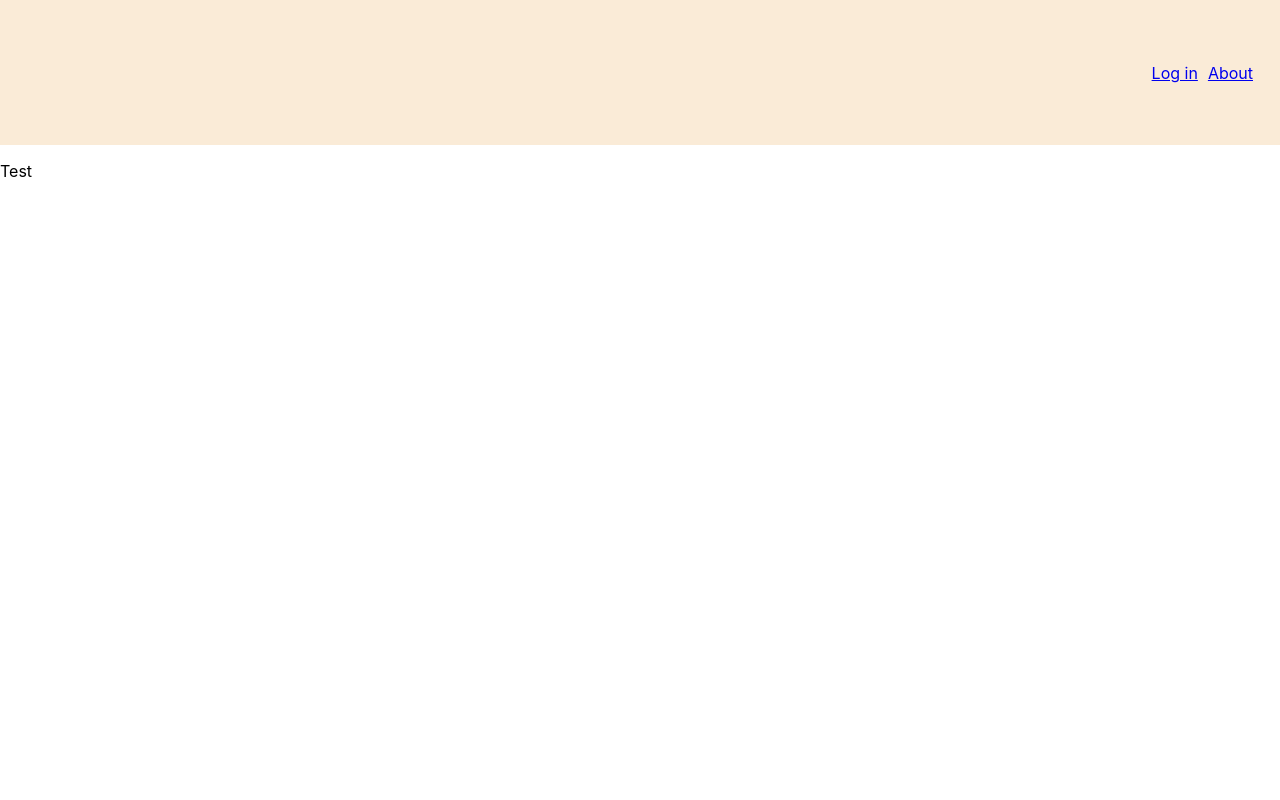
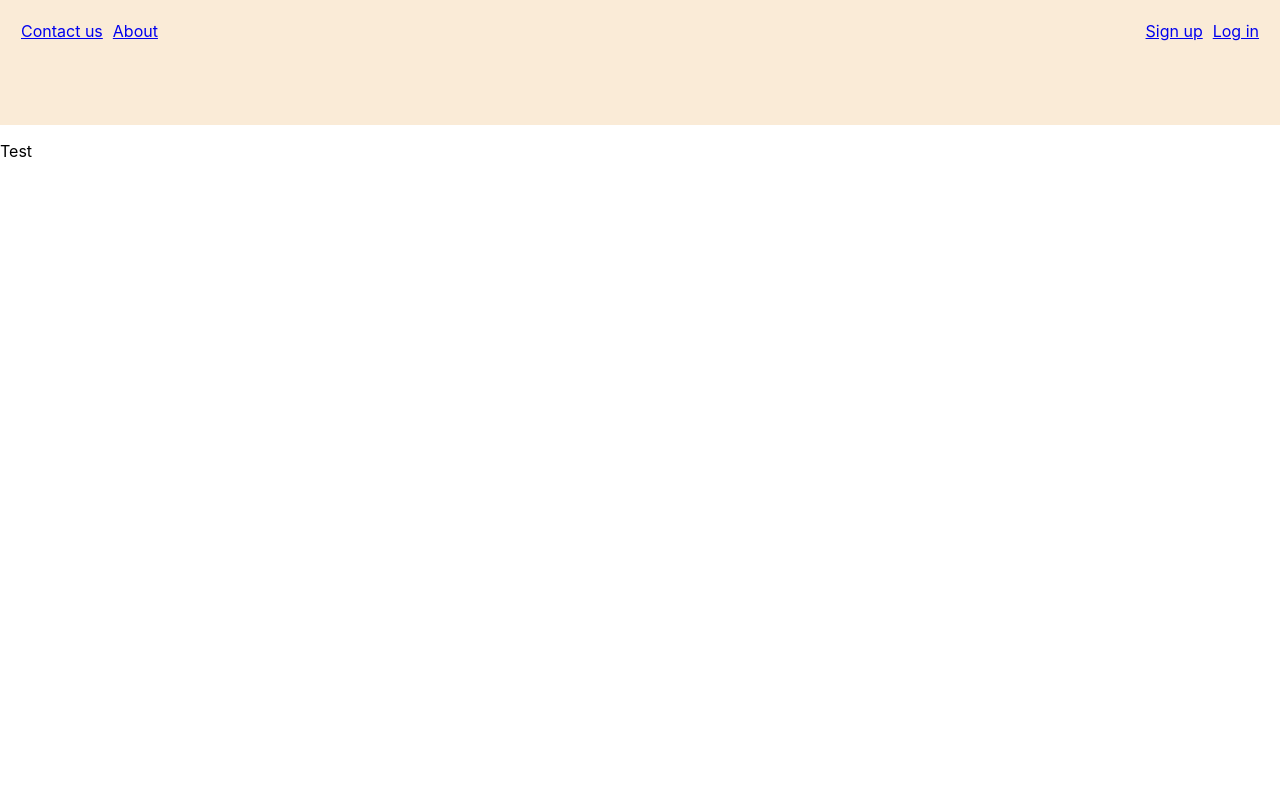
Before and after one commit to jpagtama/ReactJS_Project_05, a React (Create React App) app: page / in a window 1280 px wide. Shown: the top 800 px of the page. Built offline with nearby package versions, Linux system fonts and the light colour scheme.

Commit message:
Sets top nav aligned to the top

```diff
--- a/src/components/Header.js
+++ b/src/components/Header.js
@@ -3,10 +3,17 @@ import styles from './Header.module.css'
 const Header = () => {
     return (
         <div className={styles.header} >
-            <ul className={styles.topRightNav} >
-                <li><a href="#" >Log in</a></li>
-                <li><a href="#" >About</a></li>
-            </ul>
+            <div className={styles.topNav} >
+                <ul className={styles.topLeftNav} >
+                    <li><a href="#" >Contact us</a></li>
+                    <li><a href="#" >About</a></li>
+                </ul>
+
+                <ul className={styles.topRightNav} >
+                    <li><a href="#" >Sign up</a></li>
+                    <li><a href="#" >Log in</a></li>
+                </ul>
+            </div>
         </div>
     )
 }
--- a/src/components/Header.module.css
+++ b/src/components/Header.module.css
@@ -1,15 +1,28 @@
 .header {
+    overflow-x: scroll;
     width: 100%;
     height: 125px;
-    padding: 10px;
     background-color: antiquewhite;
 }
+.topNav {
+    display: block;
+    height: 75px;
+}
+.topNav ul {
+    vertical-align: top;
+    margin-top: 0;
+}
+.topLeftNav {
+    padding: 1em;
+    float: left;
+    display: block;
+}
 .topRightNav {
-    padding: 2em;
+    padding: 1em;
     float: right;
     display: block;
 }
-.topRightNav li {
+.topRightNav li, .topLeftNav li {
     display: inline-block;
     margin: 5px;
 }
```
